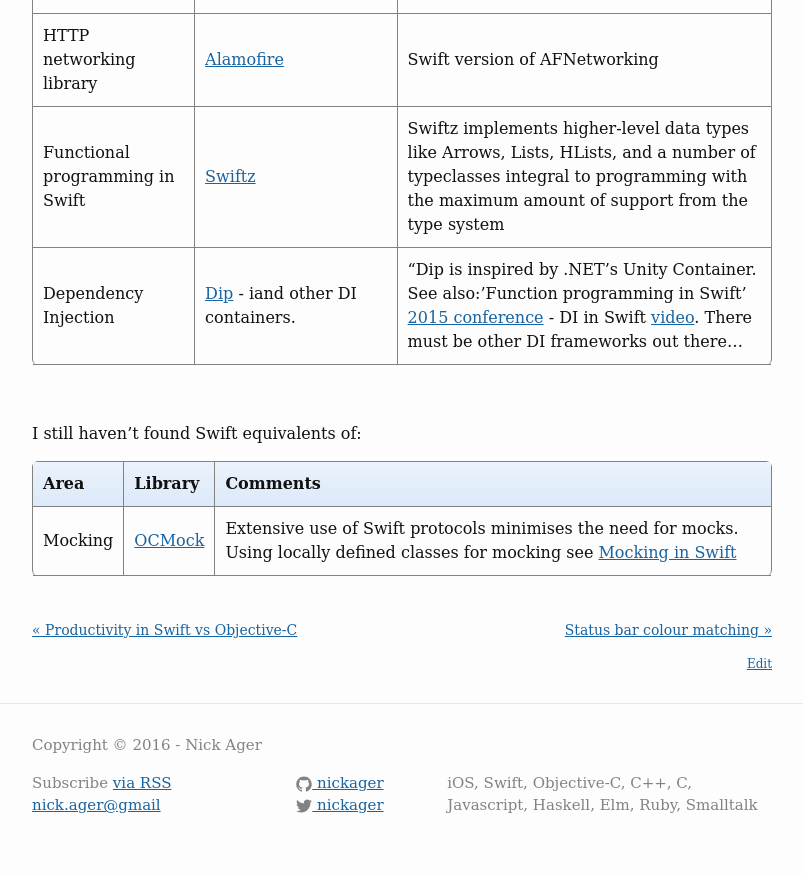
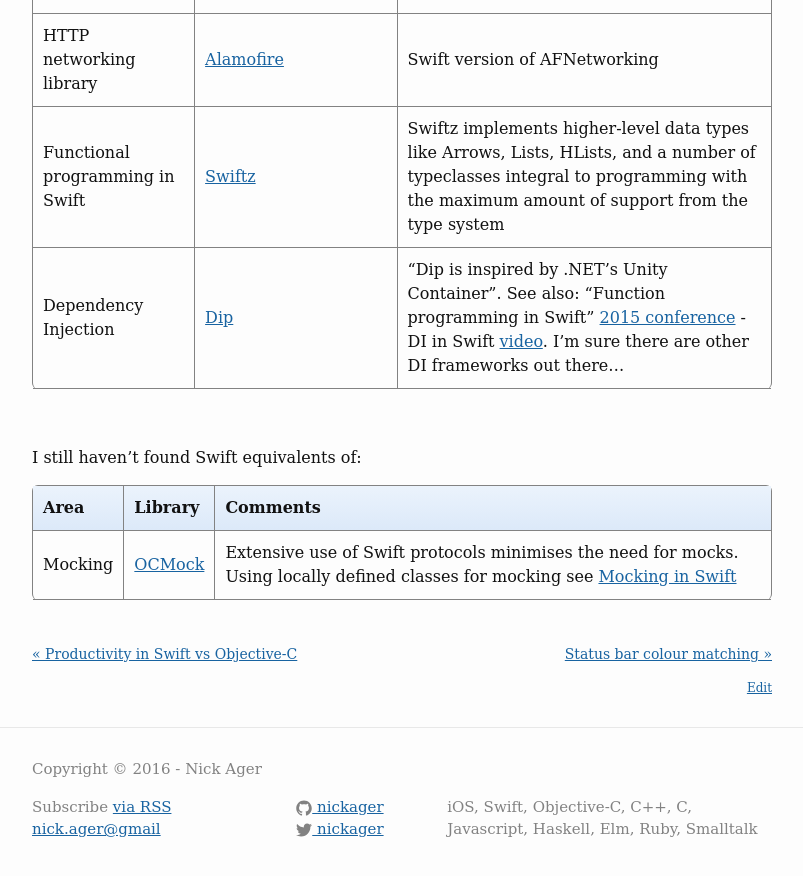
Before and after one commit to NickAger/nickager.github.io, a Jekyll site: the page built from _posts/2015-12-04-swift-libaries.md, in a window 1280 px wide and 900 px high, scrolled down 1835 px. Shown: the top 876 px of the window, without its empty margins (238-1041 px from the left). Built offline with Jekyll 4.4.1, drawn with Linux system fonts in a browser that asks for light colours; some web fonts are replaced; comment, search, counter and statistics services are not loaded.

Commit message:
rewording

```diff
--- a/_posts/2015-12-04-swift-libaries.md
+++ b/_posts/2015-12-04-swift-libaries.md
@@ -24,7 +24,7 @@ Some potentially useful Swift libraries:
 |Logging|[CleanroomLogger](https://github.com/emaloney/CleanroomLogger)|The API provided by CleanroomLogger is designed to be readily understood by anyone familiar with packages such as CocoaLumberjack and log4j|
 |HTTP networking library|[Alamofire](https://github.com/Alamofire/Alamofire)|Swift version of AFNetworking|
 |Functional programming in Swift|[Swiftz](https://github.com/typelift/swiftz)|Swiftz implements higher-level data types like Arrows, Lists, HLists, and a number of typeclasses integral to programming with the maximum amount of support from the type system|
-|Dependency Injection|[Dip](https://github.com/AliSoftware/Dip) - iand other DI containers.|"Dip is inspired by .NET's Unity Container. See also:'Function programming in Swift' [2015 conference](http://2015.funswiftconf.com) - DI in Swift [ video](https://youtu.be/2--pYf1T6Xc). There must be other DI frameworks out there... |
+|Dependency Injection|[Dip](https://github.com/AliSoftware/Dip)|"Dip is inspired by .NET's Unity Container". See also: "Function programming in Swift" [2015 conference](http://2015.funswiftconf.com) - DI in Swift [ video](https://youtu.be/2--pYf1T6Xc). I'm sure there are other DI frameworks out there... |
 
 <br />
 
```
